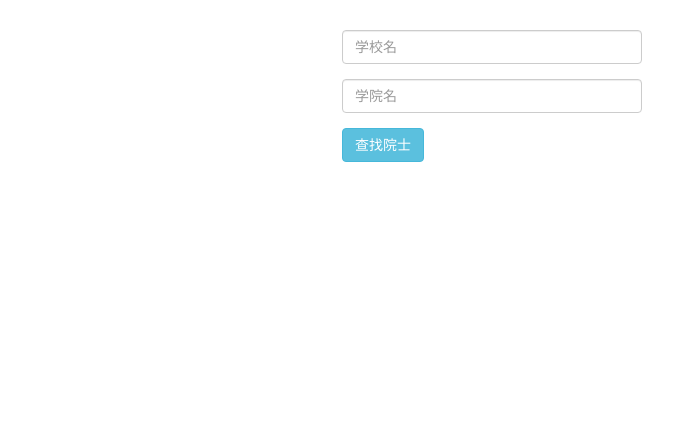
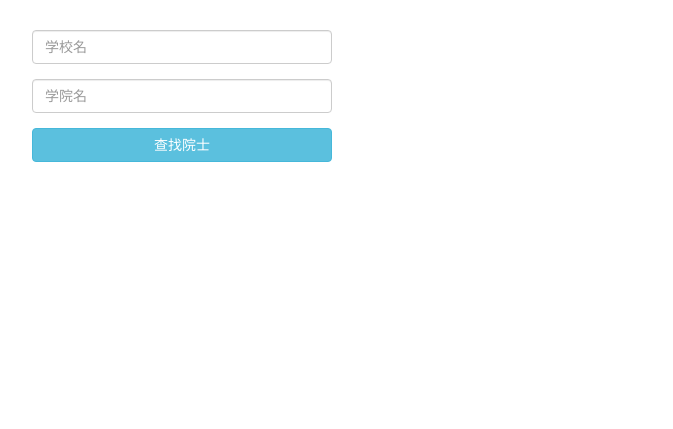
Before and after one commit to zhantanfeng/learngit, a Flask app: page / in a window 1280 px wide. Shown: the top 429 px of the page, without its empty margins (458-1131 px from the left). Run offline with Flask 2, Linux system fonts and the light colour scheme.

Commit message:
修改index.html样式

```diff
--- a/templates/index.html
+++ b/templates/index.html
@@ -10,7 +10,7 @@
 
 </head>
 <body>
-<div style="width: 300px;height: 400px;margin-left: 800px;margin-top: 30px" >
+<div style="margin: 30px auto; width: 300px;height: 200px; " >
     <form type="submit"  id="registerForm" method="post" autocomplete="off" >
         <div class="form-group">
             <input type="text"  class="form-control" id="schoolName" name="schoolName" class="input-text" required="required"  placeholder="学校名">
@@ -19,7 +19,7 @@
             <input type="text" class="form-control" id="institutionName" name="institutionName" class="input-text"  placeholder="学院名">
         </div>
         <div class="checkbox">
-            <input class="btn btn-info" type="submit" onclick="javascript:this.form.action='compute'"; value="查找院士" >
+            <input class="btn btn-primary btn-block btn btn-info"  type="submit" onclick="javascript:this.form.action='compute'"; value="查找院士" >
         </div>
     </form>
 </div>
```
